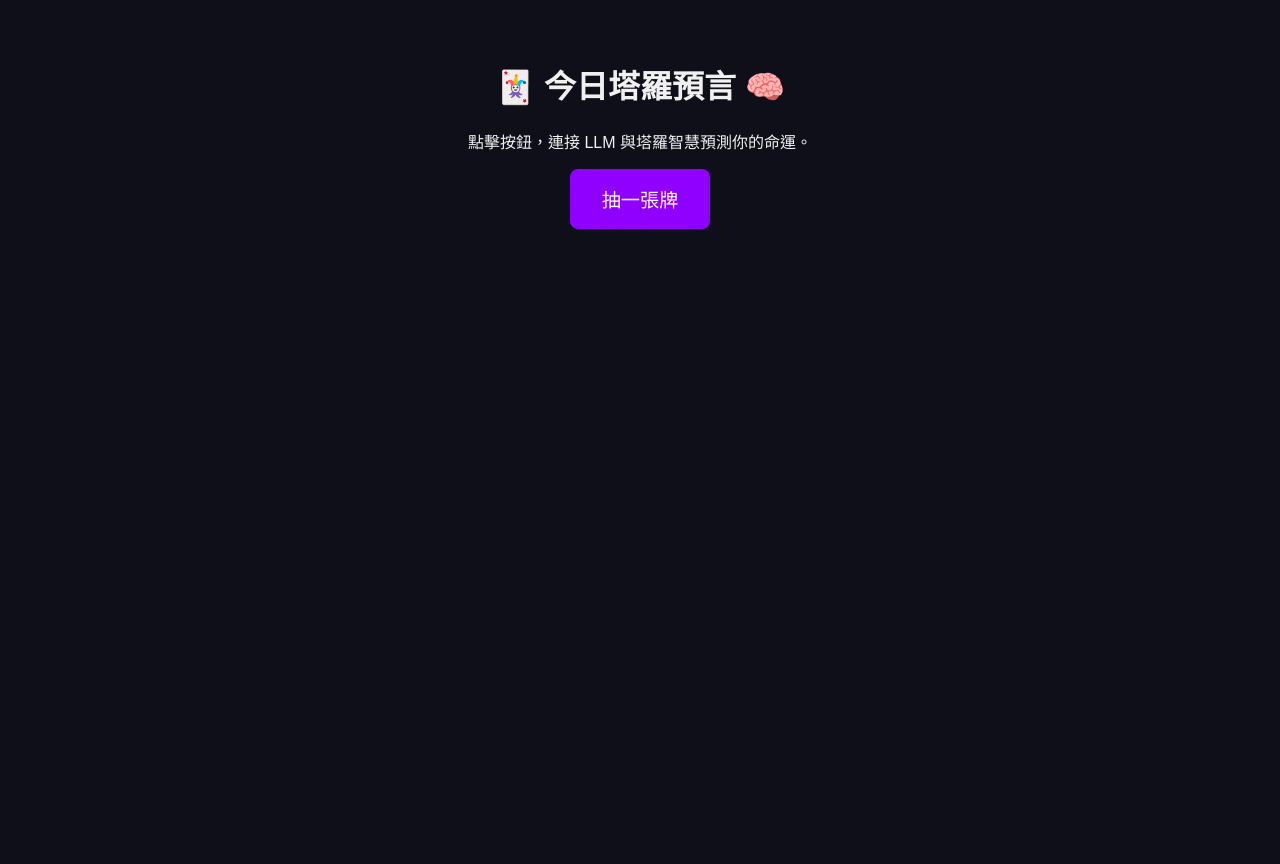
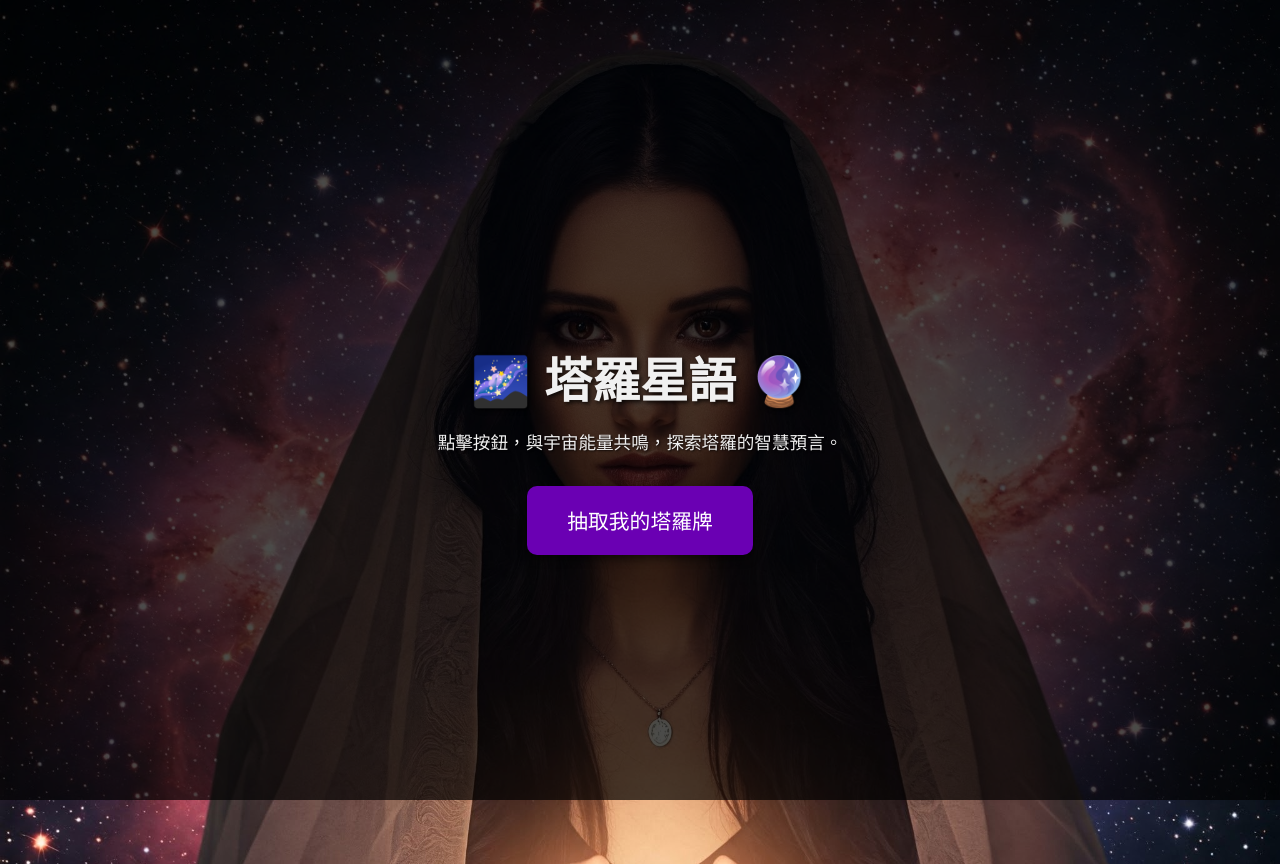
Before and after one commit to sloooothy/netlify_test, a plain HTML site: page index.html in a window 1280 px wide. Before the commit the page ends 800 px from the top, so only its background shows below. Drawn offline with nearby package versions, Linux system fonts and the light colour scheme.

Commit message:
update index.html design

```diff
--- a/index.html
+++ b/index.html
@@ -2,43 +2,114 @@
 <html lang="zh-TW">
 <head>
     <meta charset="UTF-8">
-  <title>塔羅預言機</title>
+    <title>🌌 塔羅星語 🔮</title>
     <style>
         body {
             font-family: "Noto Sans TC", sans-serif;
-      background: #0f0f1a;
+            background: url('./img/background_fortuneteller.jpg') no-repeat center center fixed;
+            background-size: cover;
             color: #f0f0f0;
             text-align: center;
             padding: 2rem;
+            margin: 0;
+            min-height: 100vh;
+            display: flex;
+            flex-direction: column;
+            justify-content: center;
+            align-items: center;
+        }
+        .overlay {
+            position: fixed;
+            top: 0;
+            left: 0;
+            width: 100%;
+            height: 100%;
+            background-color: rgba(0, 0, 0, 0.7); /* 增加一層半透明的黑色疊加 */
+            z-index: -1;
+        }
+        h1 {
+            font-size: 3rem;
+            margin-bottom: 1rem;
+            text-shadow: 2px 2px 4px rgba(0, 0, 0, 0.8);
+        }
+        p {
+            font-size: 1.1rem;
+            margin-bottom: 2rem;
+            text-shadow: 1px 1px 2px rgba(0, 0, 0, 0.8);
         }
         button {
-      padding: 1rem 2rem;
-      font-size: 1.2rem;
-      background-color: #8f00ff;
+            padding: 1.2rem 2.5rem;
+            font-size: 1.3rem;
+            background-color: #6a00b3; /* 更神秘的紫色 */
             color: white;
             border: none;
-      border-radius: 8px;
+            border-radius: 10px;
             cursor: pointer;
+            box-shadow: 0 4px 8px rgba(0, 0, 0, 0.5);
+            transition: background-color 0.3s ease;
         }
         button:hover {
-      background-color: #aa33ff;
+            background-color: #9400d3;
+        }
+        #result-container {
+            margin-top: 3rem;
+            background-color: rgba(255, 255, 255, 0.1); /* 半透明背景 */
+            padding: 2rem;
+            border-radius: 10px;
+            box-shadow: 0 2px 4px rgba(0, 0, 0, 0.3);
         }
         #result {
-      margin-top: 2rem;
             white-space: pre-wrap;
+            font-size: 1.1rem;
+            line-height: 1.6;
+            text-shadow: 1px 1px 1px rgba(0, 0, 0, 0.5);
+        }
+        .loading {
+            font-style: italic;
+            color: #ccc;
         }
     </style>
 </head>
 <body>
-  <h1>🃏 今日塔羅預言 🧠</h1>
-  <p>點擊按鈕，連接 LLM 與塔羅智慧預測你的命運。</p>
-  <button onclick="getTarotReading()">抽一張牌</button>
-  <div id="result"></div>
+    <div id="app">
+        <div class="overlay"></div>
+        <h1>🌌 {{ title }} 🔮</h1>
+        <p>{{ description }}</p>
+        <button @click="getTarotReading" :disabled="isLoading">
+            {{ isLoading ? '正在解讀星象...' : '抽取我的塔羅牌' }}
+        </button>
+        <div id="result-container" v-if="result">
+            <h2>🔮 預言結果 🌠</h2>
+            <p id="result">{{ result }}</p>
+        </div>
+        <div id="result-container" v-else-if="error">
+            <h2>⚠️ 錯誤訊息 ⚠️</h2>
+            <p class="error">{{ error }}</p>
+        </div>
+        <div id="result-container" v-else-if="isLoading">
+            <p class="loading">正在解析宇宙的命運……✨</p>
+        </div>
+    </div>
 
+    <script src="https://cdn.jsdelivr.net/npm/vue@3"></script>
     <script>
-    async function getTarotReading() {
-      const resultEl = document.getElementById('result');
-      resultEl.innerText = '正在解析宇宙的命運……🔮';
+        const { createApp, ref } = Vue;
+
+        createApp({
+            data() {
+                return {
+                    title: '塔羅星語',
+                    description: '點擊按鈕，與宇宙能量共鳴，探索塔羅的智慧預言。',
+                    isLoading: false,
+                    result: null,
+                    error: null
+                };
+            },
+            methods: {
+                async getTarotReading() {
+                    this.isLoading = true;
+                    this.result = null;
+                    this.error = null;
 
                     try {
                         const response = await fetch('/.netlify/functions/tarot', {
@@ -51,14 +122,21 @@
                             }),
                         });
 
-        if (!response.ok) throw new Error('錯誤的回應');
+                        if (!response.ok) {
+                            const errorData = await response.json();
+                            throw new Error(errorData.message || '與宇宙的連接發生錯誤');
+                        }
 
                         const data = await response.json();
-        resultEl.innerText = data.message || '無回應內容';
+                        this.result = data.message || '宇宙沒有回應...';
                     } catch (err) {
-        resultEl.innerText = '發生錯誤：' + err.message;
+                        this.error = err.message;
+                    } finally {
+                        this.isLoading = false;
                     }
                 }
+            }
+        }).mount('#app');
     </script>
 </body>
 </html>
```
Also changed, not shown: backup/index.html (added, +64 -0 lines), img/background_fortuneteller.jpg (added). Lines whose indentation alone changed are shown as unchanged.
